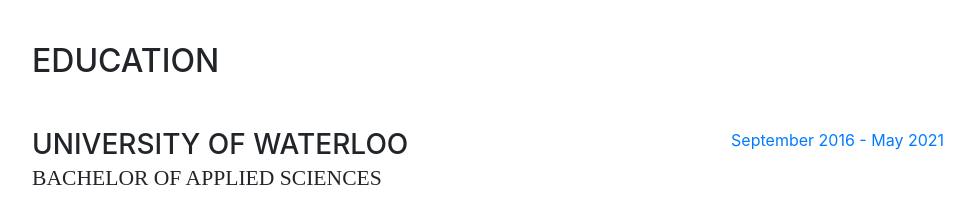
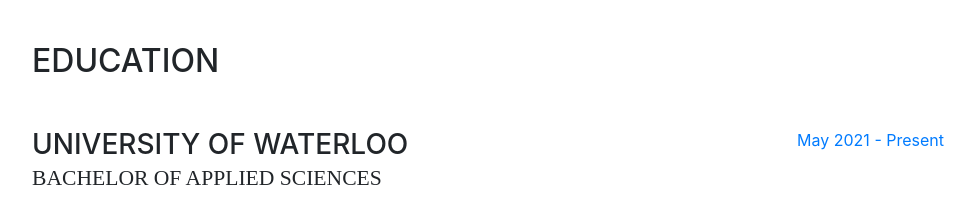
Before and after one commit to jeromeocode/jeromeocode.github.io, a website with bundled scripts: page index.html in a window 1280 px wide. Shown: the part 1740-1953 px from the top of the page, without its empty margins (288-1263 px from the left). Built offline with nearby package versions, Linux system fonts and the light colour scheme; a web font is replaced by a local one.

Commit message:
fixed mistake with dates

```diff
--- a/index.html
+++ b/index.html
@@ -183,7 +183,7 @@
               <p>GPA: 3.7</p>
             </div>
             <div class="resume-date text-md-right">
-              <span class="text-primary">September 2016 - May 2021</span>
+              <span class="text-primary">May 2021 - Present</span>
             </div>
           </div>
 
```
